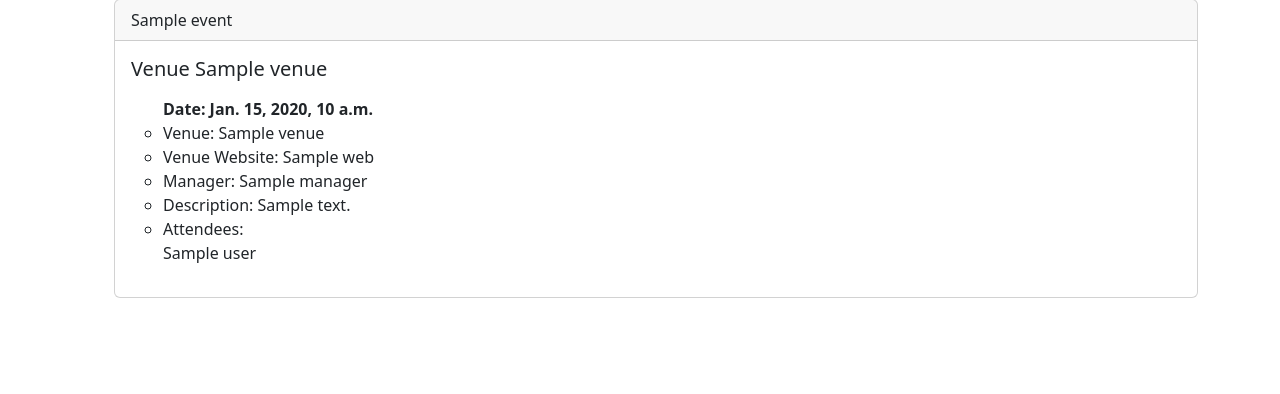
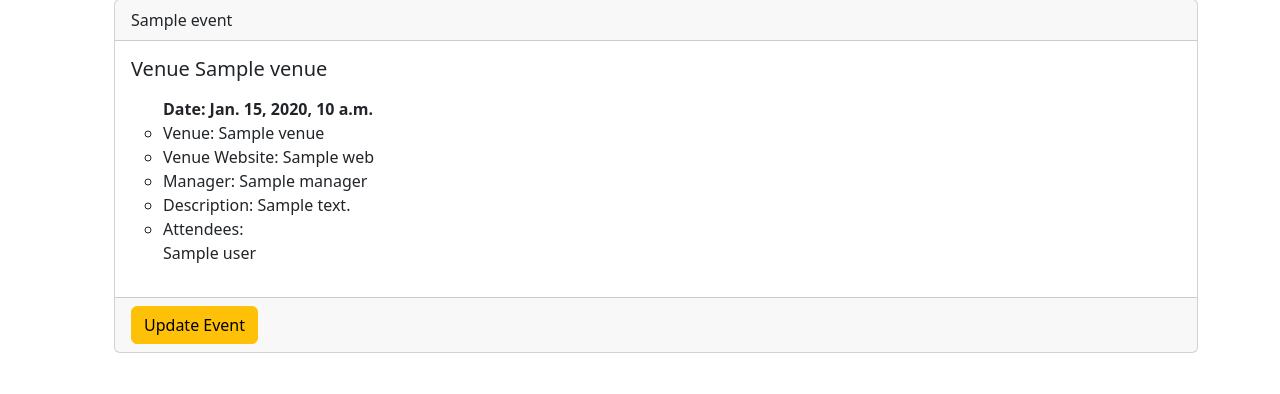
Before and after one commit to GuiFernandess7/DjangoClubApp, a Django app: template templates/events/event_list.html in a window 1280 px wide. Shown: the part 161-555 px from the top of the page. Run offline with Django 4.2, Linux system fonts and the light colour scheme; the template is opened without the code that fills it: most values are stand-ins (such as "Sample title", 1, 10 or a date in 2020).

Commit message:
update event button added

```diff
--- a/templates/events/event_list.html
+++ b/templates/events/event_list.html
@@ -27,6 +27,10 @@
                         </ul>
                     </p>
                     </div>
+                    <div class="card-footer text-body-secondary">
+                        <a href="{% url 'update-event' event.id %}"
+                        class="btn btn-warning">Update Event</a>
+                    </div>
                 </div>
             {% endfor %}
         </ul>
```
